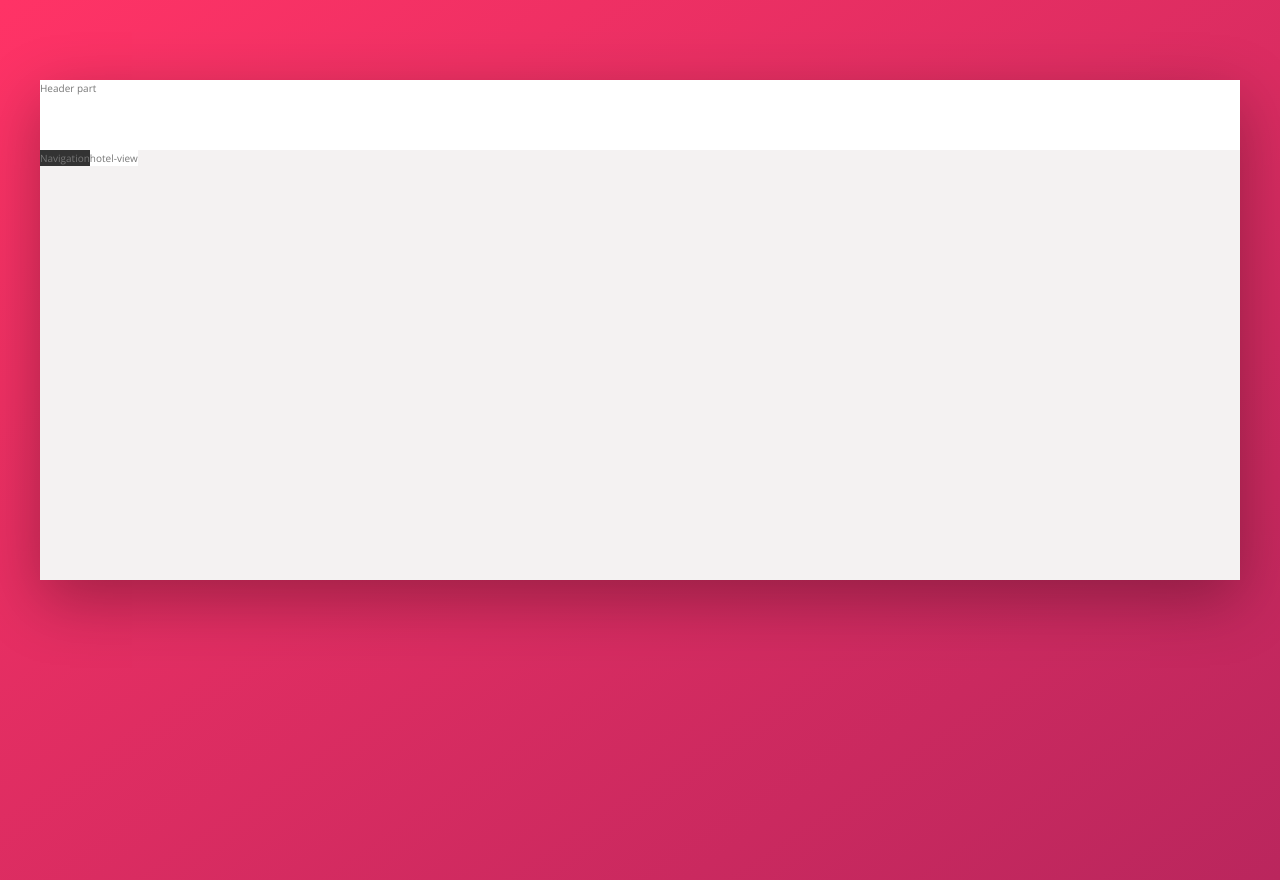
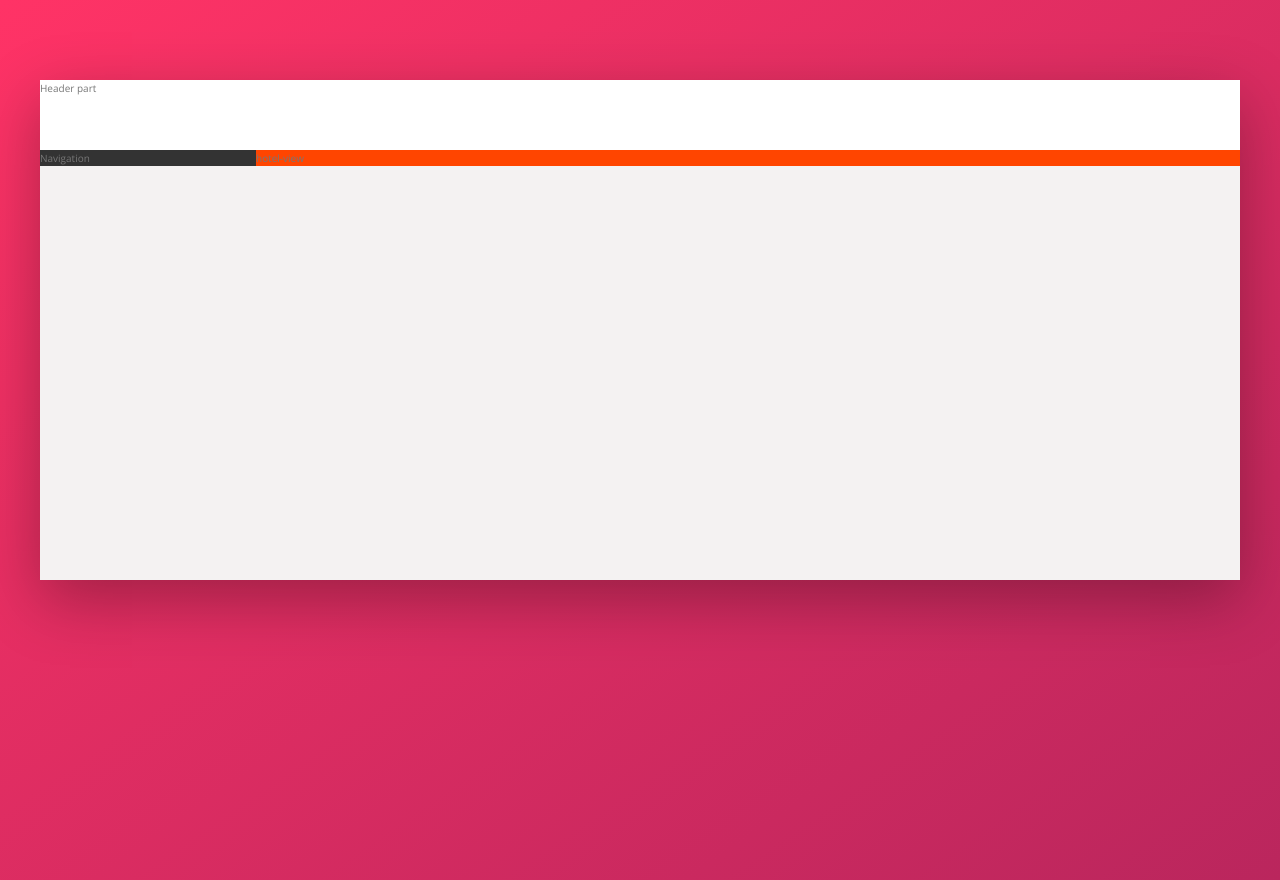
Before and after one commit to roee030/Trillo, a website: page index.html in a window 1280 px wide. Drawn offline with nearby package versions, Linux system fonts and the light colour scheme.

Commit message:
Building the Overall Layout

```diff
--- a/sass/_layout.scss
+++ b/sass/_layout.scss
@@ -18,8 +18,11 @@
 
 .sidebar {
     background-color: var(--color-grey-dark-1);
+
+    flex: 0 0 18%;
 }
 
 .hotel-view {
-    background-color: #fff;
+    background-color: orangered;
+    flex: 1;
 }
```
Also changed, not shown: css/style.css.
